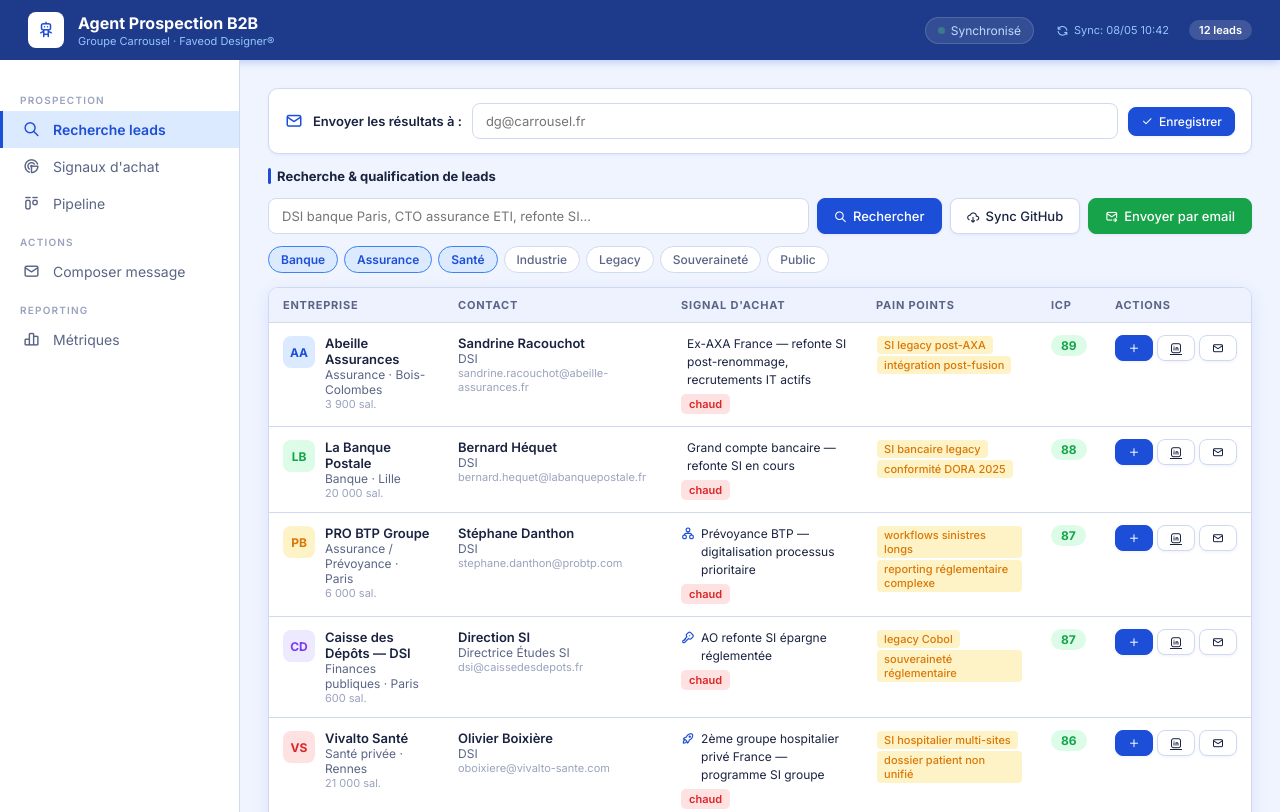
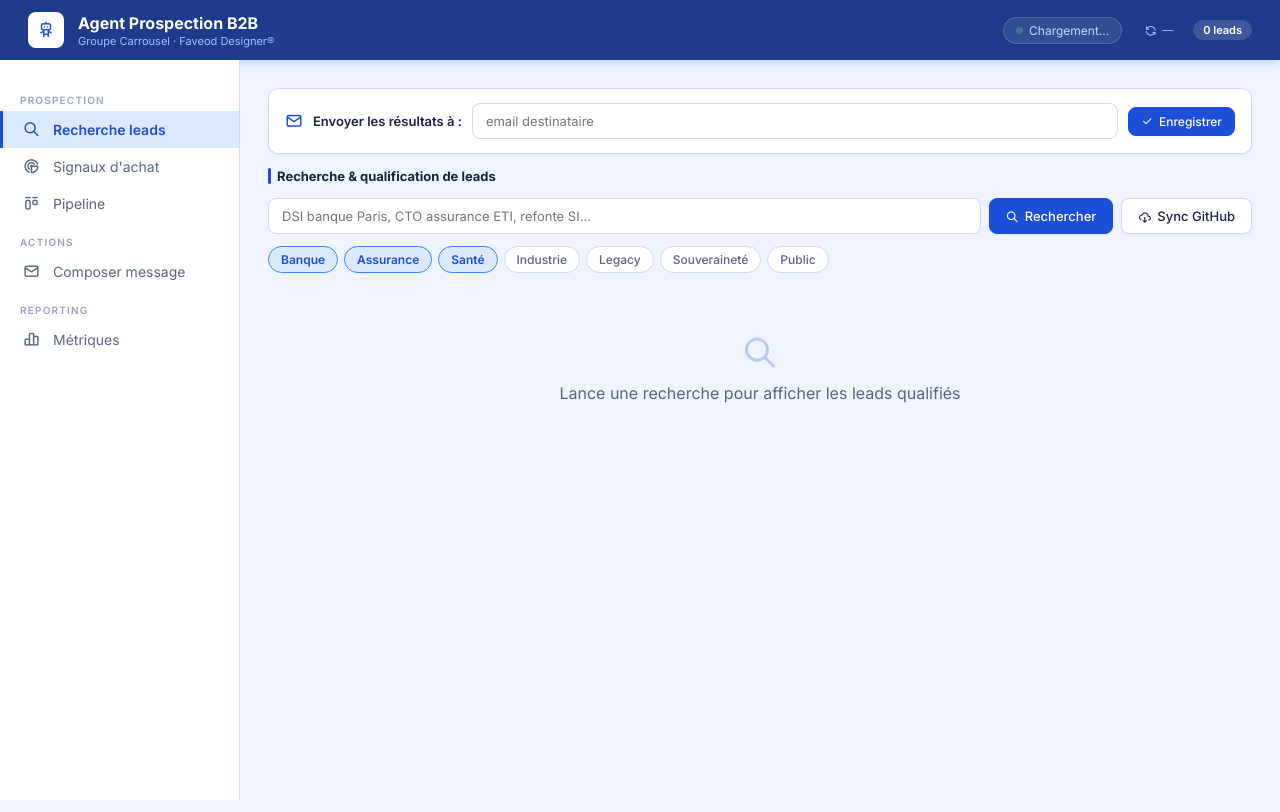
Before and after one commit to humanaihr/carrousel-agent, a plain HTML site: page index.html in a window 1280 px wide. Shown: the top 812 px of the page. Drawn offline with Linux system fonts and the light colour scheme.

Commit message:
Update index.html

```diff
--- a/index.html
+++ b/index.html
@@ -122,7 +122,7 @@ tr:hover td{background:#F8FAFF}
   <div id="email-config" style="background:white;border:1.5px solid var(--border);border-radius:10px;padding:14px 16px;margin-bottom:14px;display:flex;align-items:center;gap:10px;flex-wrap:wrap;box-shadow:var(--shadow)">
     <i class="ti ti-mail" style="font-size:18px;color:var(--blue);flex-shrink:0"></i>
     <div style="font-size:13px;font-weight:600;color:var(--text);flex-shrink:0">Envoyer les résultats à :</div>
-    <input type="email" id="dest-email" placeholder="dg@carrousel.fr" style="flex:1;min-width:200px" value="">
+    <input type="email" id="dest-email" placeholder="email destinataire" style="flex:1;min-width:200px" value="">
     <button class="btn btn-p btn-s" onclick="saveEmail()"><i class="ti ti-check"></i>Enregistrer</button>
     <span id="email-saved" style="font-size:12px;color:var(--green);display:none">✓ Enregistré</span>
   </div>
@@ -146,7 +146,7 @@ tr:hover td{background:#F8FAFF}
     <div class="chip" data-v="Souveraineté">Souveraineté</div>
     <div class="chip" data-v="Public">Public</div>
   </div>
-  <div id="sout"><div class="empty"><i class="ti ti-cloud-download"></i><p>Clique <strong>Sync GitHub</strong> pour charger les leads en temps réel<br>ou <strong>Rechercher</strong> pour utiliser les leads locaux</p></div></div>
+  <div id="sout"><div class="empty"><i class="ti ti-search"></i><p>Lance une recherche pour afficher les leads qualifiés</p></div></div>
 </div>
 
 <!-- SIGNALS -->
@@ -284,8 +284,7 @@ async function loadFromGitHub() {
       document.getElementById('ast').textContent = 'Synchronisé';
       document.getElementById('lc').textContent = allLeads.length + ' leads';
       updCompSel();
-      renderLeads(allLeads);
-      msg.textContent = '✅ ' + allLeads.length + ' leads chargés depuis GitHub — dernière mise à jour: ' + timeStr;
+      msg.textContent = '✅ ' + allLeads.length + ' leads chargés depuis GitHub — lance une recherche pour les afficher';
       setTimeout(() => { banner.style.display = 'none'; }, 3000);
     } else {
       throw new Error('leads.json vide ou format incorrect');
@@ -303,9 +302,9 @@ async function loadFromGitHub() {
 
 // Charge automatiquement au démarrage
 window.addEventListener('load', () => {
-  loadFromGitHub();
-  // Re-sync toutes les 30 minutes
-  setInterval(loadFromGitHub, 30 * 60 * 1000);
+  // Restore saved email only — no auto-load of leads
+  const saved = localStorage.getItem('carrousel_dest_email');
+  if (saved) document.getElementById('dest-email').value = saved;
 });
 
 function nav(el,id){
@@ -493,13 +492,7 @@ function sendResultsEmail() {
   window.location.href = mailtoUrl;
 }
 
-// Restore saved email on load
-window.addEventListener('load', () => {
-  const saved = localStorage.getItem('carrousel_dest_email');
-  if (saved) {
-    document.getElementById('dest-email').value = saved;
-  }
-});
+
 </script>
 </body>
 </html>
```
